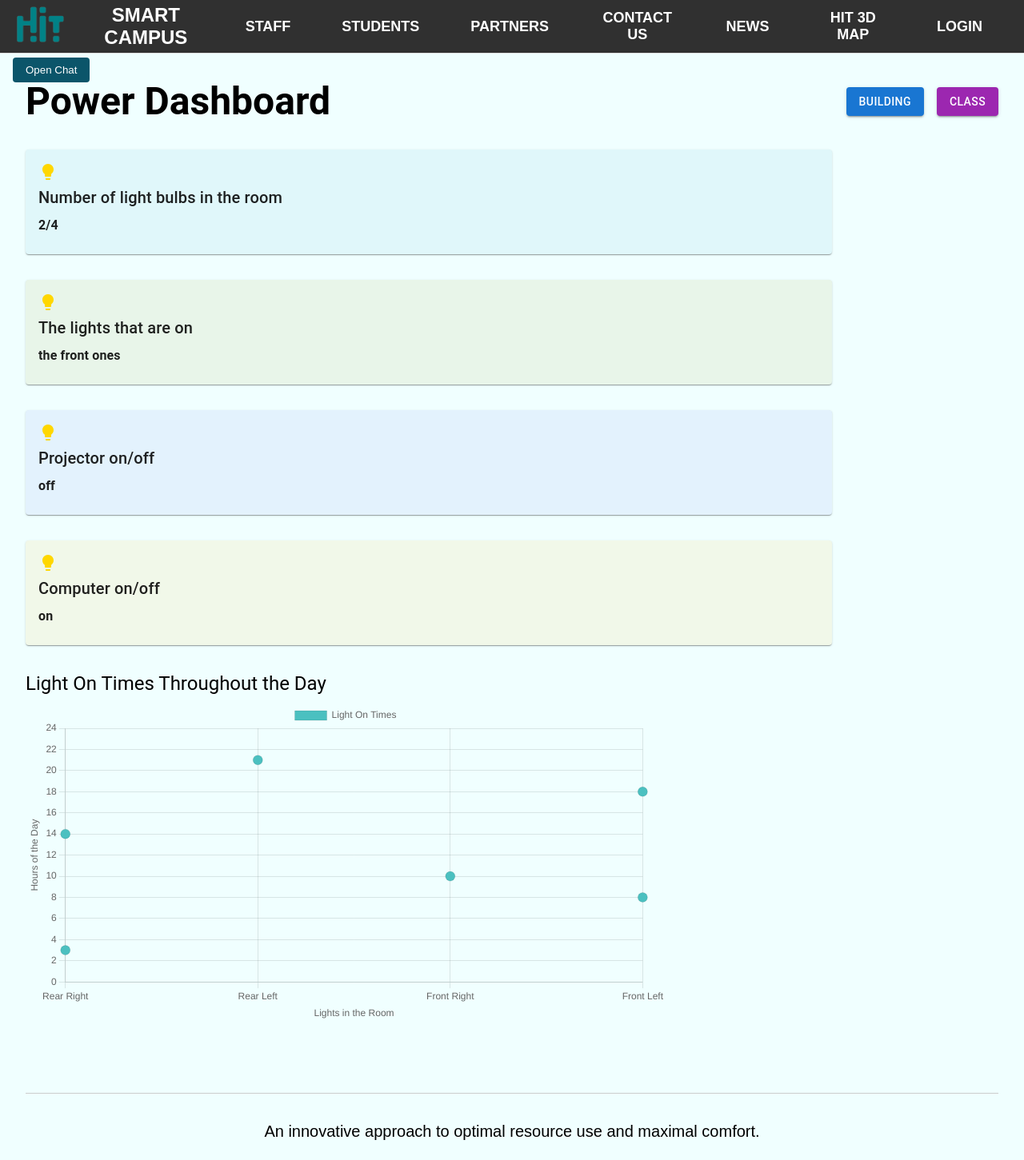
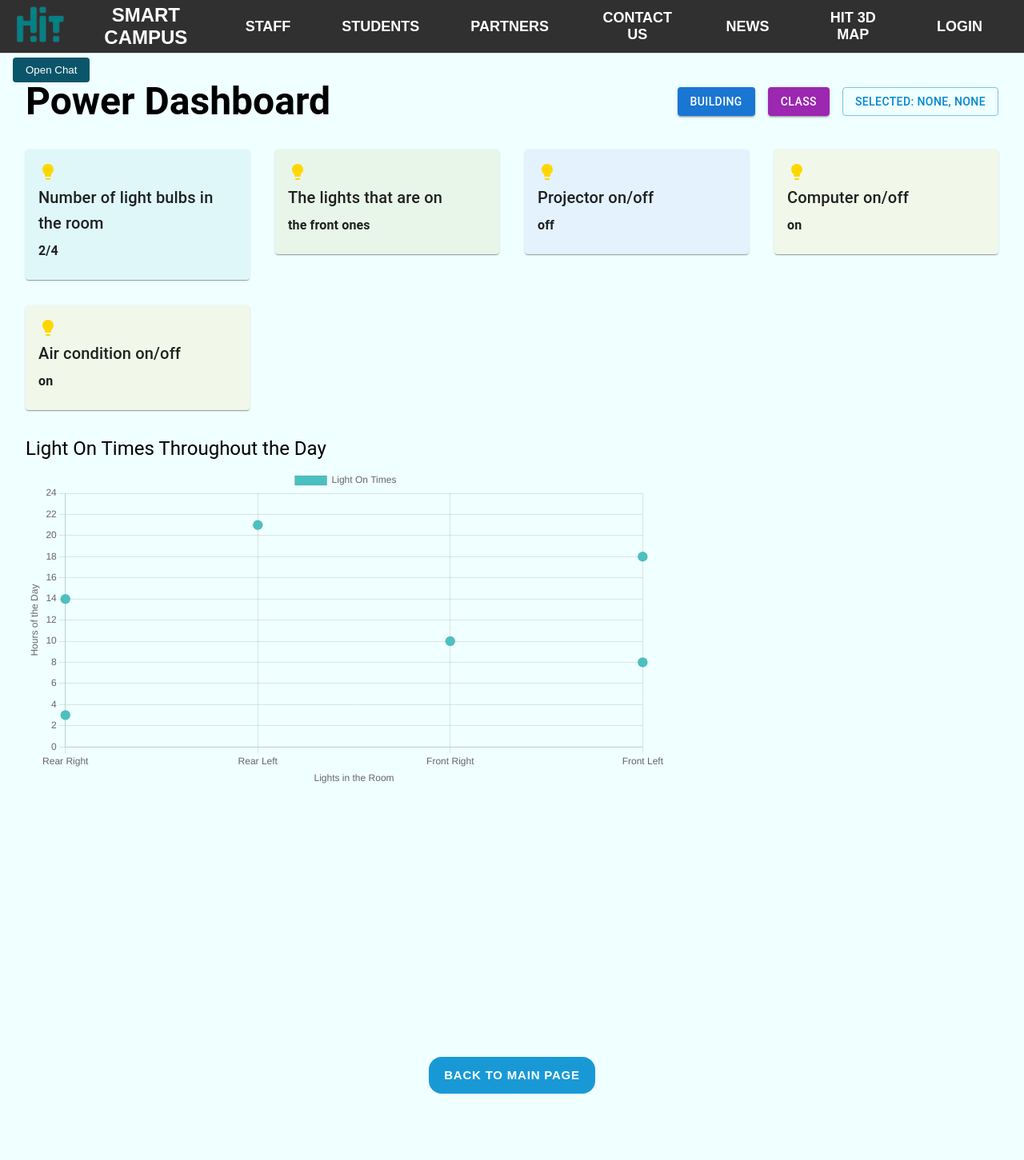
Before and after one commit to tomered/smart-campus-frontend, a React (Create React App) app: page /powerDashboard in a window 1280 px wide. Shown: the top 1451 px of the page at 80% size. Built offline with nearby package versions, Linux system fonts and the light colour scheme.

Commit message:
update 12.9

```diff
--- a/src/components/dashboard/DashboardHomeBtns.js
+++ b/src/components/dashboard/DashboardHomeBtns.js
@@ -1,6 +1,8 @@
 import React, { useState } from 'react';
 import styled from 'styled-components';
 import { TypeDashboard } from './TypeDashboard';
+
+
 
 // New Component for Dashboard Classification
 const DashboardClassification = ({ source }) => {
--- a/src/components/dashboard/PowerDashboard.js
+++ b/src/components/dashboard/PowerDashboard.js
@@ -1,5 +1,6 @@
-import React, { useEffect } from 'react';
-import { Box, Typography, Grid, Card, CardContent, Button } from '@mui/material';
+import React, { useState, useEffect } from 'react';
+import styled from 'styled-components';
+import { Box, Typography, Grid, Card, CardContent, Button, Menu, MenuItem } from '@mui/material';
 import LightbulbIcon from '@mui/icons-material/Lightbulb';
 import { Scatter } from 'react-chartjs-2';
 import { Chart as ChartJS, LinearScale, PointElement, CategoryScale, Tooltip, Legend } from 'chart.js';
@@ -12,52 +13,71 @@ const PowerDashboard = () => {
     window.scrollTo(0, 0);
   }, []);
 
+  const isMobile = window.innerWidth < 700;
+
+  // State for controlling the dropdown menus and storing selected values
+  const [menuState, setMenuState] = useState({
+    anchorEl: null,
+    classAnchorEl: null,
+    selectedBuilding: '',
+    selectedClass: ''
+  });
+
+  // Unified handler for opening menus
+  const handleMenuOpen = (event, menuType) => {
+    setMenuState((prevState) => ({
+      ...prevState,
+      [menuType]: event.currentTarget
+    }));
+  };
+
+  // Unified handler for closing menus and selecting values
+  const handleMenuClose = (menuType, value) => {
+    setMenuState((prevState) => ({
+      ...prevState,
+      [menuType]: null,
+      ...(value && menuType === 'anchorEl' ? { selectedBuilding: value } : {}),
+      ...(value && menuType === 'classAnchorEl' ? { selectedClass: value } : {})
+    }));
+  };
+
   const cardData = [
     { title: "Number of light bulbs in the room", value: "2/4", bgColor: "#e0f7fa" },
     { title: "The lights that are on", value: "the front ones", bgColor: "#e8f5e9" },
     { title: "Projector on/off", value: "off", bgColor: "#e3f2fd" },
     { title: "Computer on/off", value: "on", bgColor: "#f1f8e9" },
+    { title: "Air condition on/off", value: "on", bgColor: "#f1f8e9" }
   ];
 
-  // Example data for the scatter plot
   const scatterData = {
     datasets: [
       {
         label: 'Light On Times',
         data: [
-          { x: 'Rear Right', y: 3 },  // Light on at 3 AM
-          { x: 'Rear Right', y: 14 }, // Light on at 2 PM
-          { x: 'Front Left', y: 8 },  // Light on at 8 AM
-          { x: 'Front Right', y: 10 }, // Light on at 10 AM
-          { x: 'Front Left', y: 18 }, // Light on at 6 PM
-          { x: 'Rear Left', y: 21 },  // Light on at 9 PM
+          { x: 'Rear Right', y: 3 },
+          { x: 'Rear Right', y: 14 },
+          { x: 'Front Left', y: 8 },
+          { x: 'Front Right', y: 10 },
+          { x: 'Front Left', y: 18 },
+          { x: 'Rear Left', y: 21 },
         ],
         backgroundColor: 'rgba(75, 192, 192, 1)',
-        pointRadius: 6, // Size of the dots
+        pointRadius: 6,
       },
     ],
   };
 
-  // Chart options for customizing the axes
   const scatterOptions = {
     scales: {
       x: {
         type: 'category',
-        labels: ['Rear Right', 'Rear Left', 'Front Right', 'Front Left'], // X-axis labels for the lights
-        title: {
-          display: true,
-          text: 'Lights in the Room',
-        },
+        labels: ['Rear Right', 'Rear Left', 'Front Right', 'Front Left'],
+        title: { display: true, text: 'Lights in the Room' },
       },
       y: {
         beginAtZero: true,
-        title: {
-          display: true,
-          text: 'Hours of the Day',
-        },
-        ticks: {
-          stepSize: 1, // Increment of 1 hour on Y-axis
-        },
+        title: { display: true, text: 'Hours of the Day' },
+        ticks: { stepSize: 1 },
         min: 0,
         max: 24,
       },
@@ -68,18 +88,51 @@ const PowerDashboard = () => {
     <Box sx={{ padding: 4 }}>
       {/* Header Section with Title and Buttons */}
       <Box sx={{ display: 'flex', justifyContent: 'space-between', alignItems: 'center', marginBottom: 4 }}>
-        {/* Title */}
-        <Typography variant="h3" sx={{ fontWeight: 'bold', color: 'black' }}>
-          Power Dashboard
-        </Typography>
+        <Typography variant="h3" sx={{ fontWeight: 'bold', color: 'black' }}>Power Dashboard</Typography>
 
-        {/* Buttons */}
         <Box>
-          <Button variant="contained" color="primary" sx={{ marginRight: 2 }}>
+          <Button
+            variant="contained"
+            color="primary"
+            sx={{ marginRight: 2 }}
+            onClick={(e) => handleMenuOpen(e, 'anchorEl')}
+          >
             Building
           </Button>
-          <Button variant="contained" color="secondary">
+          <Menu
+            anchorEl={menuState.anchorEl}
+            open={Boolean(menuState.anchorEl)}
+            onClose={() => handleMenuClose('anchorEl')}
+          >
+            {['Building 1', 'Building 2'].map((building) => (
+              <MenuItem key={building} onClick={() => handleMenuClose('anchorEl', building)}>
+                {building}
+              </MenuItem>
+            ))}
+          </Menu>
+
+          <Button
+            variant="contained"
+            color="secondary"
+            sx={{ marginRight: 2 }}
+            onClick={(e) => handleMenuOpen(e, 'classAnchorEl')}
+          >
             Class
+          </Button>
+          <Menu
+            anchorEl={menuState.classAnchorEl}
+            open={Boolean(menuState.classAnchorEl)}
+            onClose={() => handleMenuClose('classAnchorEl')}
+          >
+            {['Class 1', 'Class 2', 'Class 3', 'Class 4', 'Class 5'].map((className) => (
+              <MenuItem key={className} onClick={() => handleMenuClose('classAnchorEl', className)}>
+                {className}
+              </MenuItem>
+            ))}
+          </Menu>
+
+          <Button variant="outlined" color="info">
+            {`Selected: ${menuState.selectedBuilding || 'None'}, ${menuState.selectedClass || 'None'}`}
           </Button>
         </Box>
       </Box>
@@ -87,16 +140,12 @@ const PowerDashboard = () => {
       {/* Grid with Cards */}
       <Grid container spacing={4}>
         {cardData.map((card, index) => (
-          <Grid item xs={12} sm={6} md={10} key={index}>
+          <Grid item xs={12} sm={6} md={3} key={index}>
             <Card sx={{ backgroundColor: card.bgColor }}>
               <CardContent>
                 <LightbulbIcon sx={{ color: '#ffd700' }} />
-                <Typography variant="h6" gutterBottom>
-                  {card.title}
-                </Typography>
-                <Typography variant="body1" sx={{ fontWeight: 'bold' }}>
-                  {card.value}
-                </Typography>
+                <Typography variant="h6" gutterBottom>{card.title}</Typography>
+                <Typography variant="body1" sx={{ fontWeight: 'bold' }}>{card.value}</Typography>
               </CardContent>
             </Card>
           </Grid>
@@ -104,14 +153,61 @@ const PowerDashboard = () => {
       </Grid>
 
       {/* Scatter Plot Graph */}
-      <Box sx={{ marginTop: 4, height: 400 }}> {/* Set height for the chart container */}
-        <Typography variant="h5" gutterBottom>
-          Light On Times Throughout the Day
-        </Typography>
+      <Box sx={{ marginTop: 4, height: 400 }}>
+        <Typography variant="h5" gutterBottom>Light On Times Throughout the Day</Typography>
         <Scatter data={scatterData} options={scatterOptions} />
       </Box>
+
+      {/* Home Button */}
+      <BtnContainer>
+        <HomeBtn onClick={() => (window.location.href = '/')}>
+          {isMobile ? 'Main' : 'Back to Main Page'}
+        </HomeBtn>
+      </BtnContainer>
     </Box>
   );
 };
 
 export default PowerDashboard;
+
+const BtnContainer = styled.div`
+  width: 100%;
+  display: flex;
+  justify-content: center;
+  align-items: center;
+  height: 100vh;
+`;
+
+const HomeBtn = styled.button`
+  background-color: rgb(24, 153, 214);
+  border: none;
+  border-radius: 16px;
+  color: white;
+  cursor: pointer;
+  font-family: din-round, sans-serif;
+  font-size: 15px;
+  font-weight: 700;
+  letter-spacing: 0.8px;
+  line-height: 20px;
+  padding: 13px 16px;
+  text-transform: uppercase;
+  width: 13rem;
+  transition: filter 0.2s ease;
+
+  &:hover:not(:disabled) {
+    filter: brightness(1.1);
+  }
+
+  &:disabled {
+    cursor: auto;
+  }
+
+  &:active {
+    background: none;
+    border-top-width: 4px;
+  }
+
+  @media (max-width: 700px) {
+    width: 150px;
+  }
+`;
```
